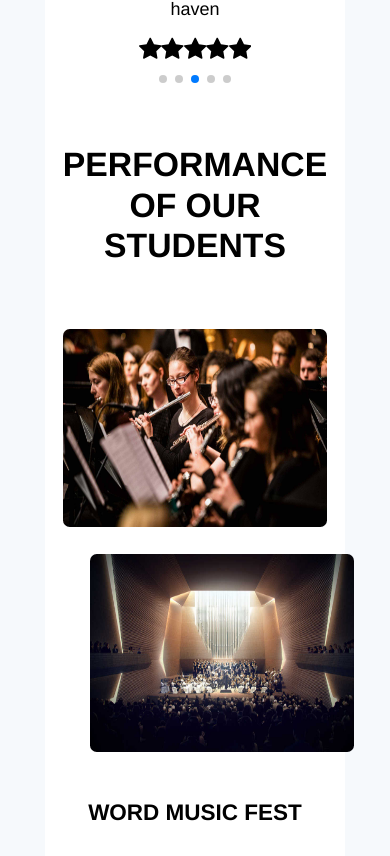
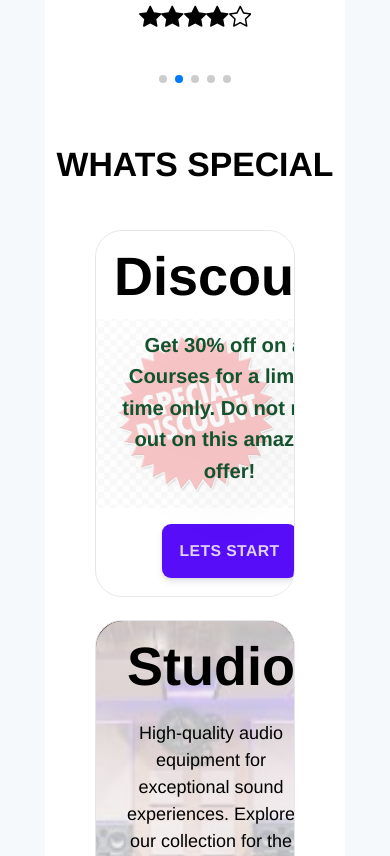
Before and after one commit to Mojaer/instrumental_imaginarium_Musical_Course_Website, a React (Vite) app: page / in a window 390 px wide. Shown: the part 1144-2000 px from the top of the page. Built offline with nearby package versions, Linux system fonts and the light colour scheme; no server answers.

Commit message:
whats new section is added

```diff
--- a/src/Layout/Dashboard/Dashboard.css
+++ b/src/Layout/Dashboard/Dashboard.css
@@ -1,5 +1,5 @@
 .active {
     background-color: white;
     color: red;
-    font-weight: 500;
+    font-weight: 700;
 }
--- a/src/Pages/Home/Home/Home.jsx
+++ b/src/Pages/Home/Home/Home.jsx
@@ -5,6 +5,7 @@ import StudentsPerformance from "./StudentsPerformace/StudentsPerformace";
 import TopInstructors from "./TopInstructors/TopInstructors";
 import { themeContext } from "../../../Authentication/darkThemeProvider/ThemeProvider";
 import Reviews from "./Reviews/Reviews";
+import Sales from "./Sales/Sales";
 
 
 
@@ -16,6 +17,7 @@ const Home = () => {
             <PopularClasses></PopularClasses>
             <TopInstructors></TopInstructors>
             <Reviews></Reviews>
+            <Sales></Sales>
             <StudentsPerformance></StudentsPerformance>
         </div>
     );
--- a/src/Pages/Home/Home/PopularClasses/PopularClasses.jsx
+++ b/src/Pages/Home/Home/PopularClasses/PopularClasses.jsx
@@ -14,9 +14,9 @@ const PopularClasses = () => {
             <div className="grid lg:grid-cols-3 md:grid-cols-2 gap-4">
                 {
                     slicedClass.map(Class =>
-                        <div key={Class._id} className="card w-80 bg-slate-100 shadow-xl image-full">
+                        <div key={Class._id} className="card mx-auto w-full md:w-80 bg-slate-100 shadow-xl image-full">
                             <figure><img className="h-20" src={Class.ClassImage} alt="Shoes" /></figure>
-                            <div className="card-body z-5">
+                            <div className="md:card-body w-full z-5 ">
                                 <h2 ><strong>Course: </strong> {Class.ClassName}</h2>
                                 <h2 ><strong>Students: </strong> {Class.seatBooked}</h2>
                             </div>
--- a/src/Pages/Home/Home/Reviews/Reviews.jsx
+++ b/src/Pages/Home/Home/Reviews/Reviews.jsx
@@ -49,7 +49,7 @@ const Reviews = () => {
                         <img className='w-48 h-48 rounded-full mx-auto mb-7' src={img2} alt="image" />
                         <div className='md:w-4/5 text-center mx-auto'>
                             <h1 className='text-xl my-3 font-semibold'> Maximilian Winchester IV</h1>
-                            <p>Imaginary Imporium exceeded my expectations. The faculty is composed of highly skilled musicians who genuinely care about their students' progress. The learning environment is inspiring and the facilities are top-notch. A remarkable institution.</p>
+                            <p>Imaginary Imporium exceeded my expectations. The faculty is composed of highly skilled musicians who genuinely care about their students progress. The learning environment is inspiring and the facilities are top-notch. A remarkable institution.</p>
                             <div className='text-xl my-3'>
                                 <Rating
                                     placeholderRating={4}
@@ -85,7 +85,7 @@ const Reviews = () => {
                         <img className='w-48 h-48 rounded-full mx-auto mb-7' src={img4} alt="image" />
                         <div className='md:w-4/5 text-center mx-auto'>
                             <h1 className='text-xl my-3 font-semibold'>Theodore von Steinberg</h1>
-                            <p>Imaginary Imporium provides an exceptional musical education. The faculty's expertise and personalized approach bring out the best in every student. The performances and recitals showcase the institution's commitment to excellence.</p>
+                            <p>Imaginary Imporium provides an exceptional musical education. The facultys expertise and personalized approach bring out the best in every student. The performances and recitals showcase the institutions commitment to excellence.</p>
                             <div className='text-xl my-3'>
                                 <Rating
                                     placeholderRating={4.5}
--- /dev/null
+++ b/src/Pages/Home/Home/Sales/Sales.jsx
@@ -0,0 +1,32 @@
+import './sales.css'
+
+const Sales = () => {
+    return (
+        <section >
+            <h1 className="text-3xl font-semibold my-10 uppercase text-center ">Whats Special </h1>
+            <div className='grid md:grid-cols-2 gap-5 w-full'>
+                <div className="hero discount border rounded-3xl overflow-hidden w-2/3 mx-auto">
+                    <div className="hero-content text-center w-full h-full bg-base-100 bg-opacity-75 rounded-3xl">
+                        <div className=" ">
+                            <h1 className="text-5xl font-extrabold">Discount</h1>
+                            <p className="py-6 max-w-md font-extrabold drop-shadow-2xl shadow-black text-green-900 text-lg">Get 30% off on all Courses for a limited
+                                time only. Do not miss out on this amazing offer!</p>
+                            <button className="btn btn-primary">Lets Start</button>
+                        </div>
+                    </div>
+                </div>
+                <div className="hero studio border rounded-3xl overflow-hidden w-2/3 mx-auto">
+                    <div className="hero-content text-center w-full h-full  bg-base-200 bg-opacity-75 rounded-3xl ">
+                        <div className="">
+                            <h1 className="text-5xl font-extrabold"> Studio</h1>
+                            <p className="py-6 max-w-md">High-quality audio equipment for exceptional sound experiences. Explore our collection for the best in-house studio solutions.</p>
+                            <button className="btn btn-primary">Start Recording</button>
+                        </div>
+                    </div>
+                </div>
+            </div>
+        </section>
+    );
+};
+
+export default Sales;
--- /dev/null
+++ b/src/Pages/Home/Home/Sales/sales.css
@@ -0,0 +1,12 @@
+.discount {
+    background-image: url('../../../../assets/bg-discount.jpg');
+    background-size: contain;
+    background-repeat: no-repeat;
+    background-position: center;
+}
+
+.studio {
+    background-image: url('../../../../assets/studio.jpeg');
+    background-repeat: none;
+    background-position: center;
+}
--- a/src/Pages/Home/Home/StudentsPerformace/StudentsPerformace.jsx
+++ b/src/Pages/Home/Home/StudentsPerformace/StudentsPerformace.jsx
@@ -92,7 +92,7 @@ const StudentsPerformance = () => {
                     <p className="text-lg font-semibold my-10 uppercase text-center">BMA Auditorium </p>
                 </div>
             </div>
-            <div className=' lg:flex justify-around my-6 p-4' onMouseOver={handleAnime2} >
+            <div className=' lg:flex justify-around my-6 p-4 hidden ' onMouseOver={handleAnime2} >
                 <div className='md:flex w-full' ref={elementref3}>
                     <img className='w-80 h-44 rounded-md' src={perf3} alt="" />
                     <img className='w-80 h-44 rounded-md m-6' src={perf6} alt="" />
--- a/src/Pages/Home/Home/TopInstructors/TopInstructors.jsx
+++ b/src/Pages/Home/Home/TopInstructors/TopInstructors.jsx
@@ -22,16 +22,17 @@ const TopInstructors = () => {
     return (
         <section className={theme === 'dark' ? 'dark-theme' : 'light-theme'}>
             <h1 className="text-3xl font-semibold my-10 uppercase text-center">Instructors </h1>
-            <div className="grid md:grid-cols-3 gap-6">
+            <div className="grid md:grid-cols-3 gap-6 w-full mx-auto">
                 {
-                    topInstructors.map((instructor) => <div key={instructor._id} className="card card-side bg-base-100 shadow-xl">
-                        <figure><img className="h-full w-26" src={instructor.imgUrl} alt="Movie" /></figure>
-                        <div className="card-body">
+                    topInstructors.map((instructor) =>
+                        <div key={instructor._id} className="card md:card-side w-full text-light bg-base-100 shadow-xl">
+                            <figure><img className="h-full w-26" src={instructor.imgUrl} alt="Movie" /></figure>
+                            <div className="p-3 pt-5 w-full">
 
-                            <h2 className="card-title"> {instructor.name}</h2>
-                            <p>Email:{instructor.email}</p>
+                                <h2 className="card-title"> {instructor.name}</h2>
+                                <p>Email:{instructor.email}</p>
+                            </div>
                         </div>
-                    </div>
                     )
                 }
             </div>
```
Also changed, not shown: src/assets/bg-discount.jpg (added), src/assets/studio.jpeg (added).
